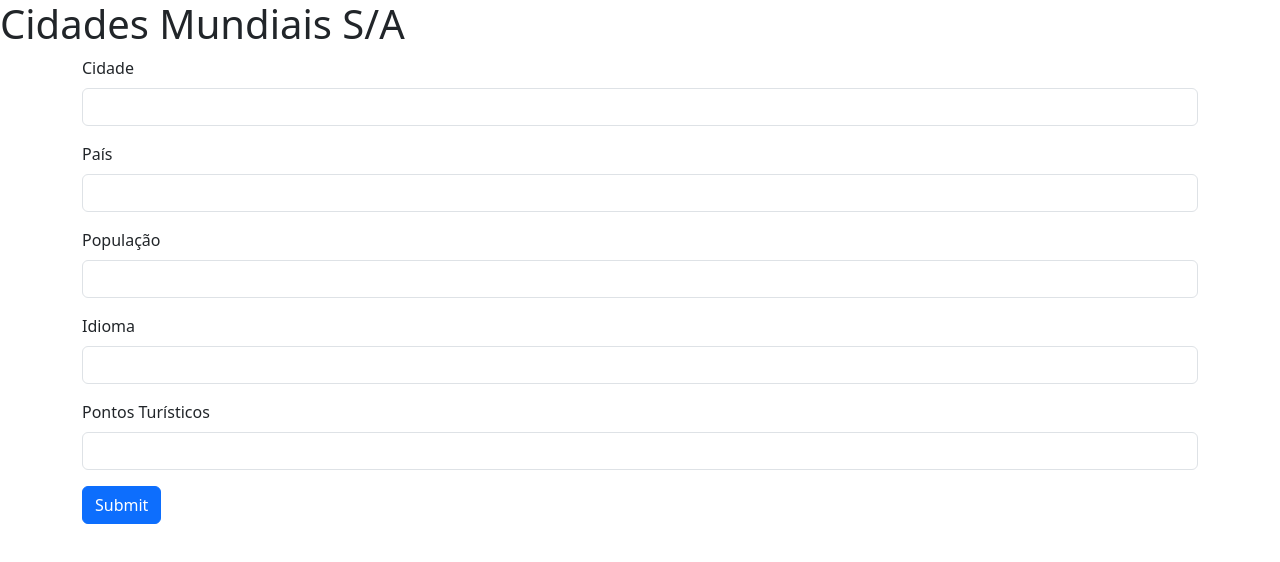
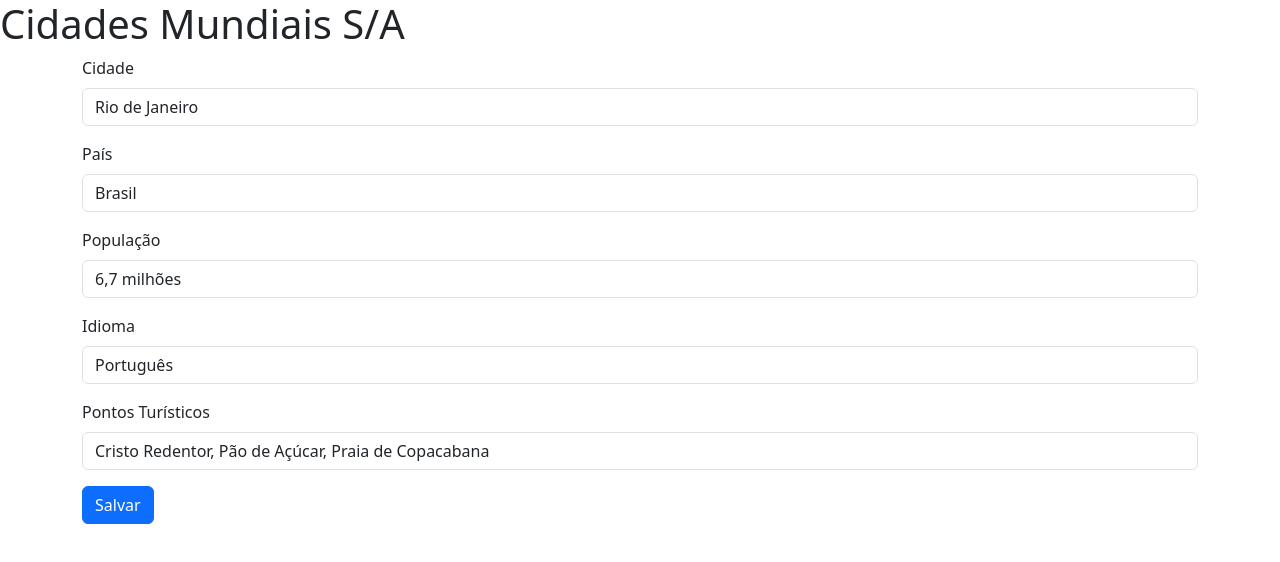
Before and after one commit to ivoosa7/CitiesProject, an Angular app: page /cidade/1 in a window 1280 px wide. Shown: the top 562 px of the page. Built offline with nearby package versions, Linux system fonts and the light colour scheme; data requests are answered from the project's data file.

Commit message:
Information db json in form

```diff
--- a/src/app/form-cidades/form-cidades.component.html
+++ b/src/app/form-cidades/form-cidades.component.html
@@ -1,25 +1,45 @@
 <div class="container">
-  <form>
+  <form [formGroup]="formGroupCidade">
     <div class="mb-3">
-      <label for="exampleInputEmail1" class="form-label">Cidade</label>
-      <input type="email" class="form-control" id="exampleInputEmail1" aria-describedby="emailHelp">
+      <label for="city" class="form-label">Cidade</label>
+      <input  formControlName="city"
+              type="text"
+              class="form-control"
+              id="city"
+              placeholder="Digite o nome da Cidade">
     </div>
     <div class="mb-3">
-      <label for="exampleInputPassword1" class="form-label">País</label>
-      <input type="password" class="form-control" id="exampleInputPassword1">
+      <label for="country" class="form-label">País</label>
+      <input  formControlName="country"
+              type="text"
+              class="form-control"
+              id="country"
+              placeholder="Digite o nome da País">
     </div>
     <div class="mb-3">
-      <label for="exampleInputPassword1" class="form-label">População</label>
-      <input type="password" class="form-control" id="exampleInputPassword1">
+      <label for="population" class="form-label">População</label>
+      <input  formControlName="population"
+              type="text"
+              class="form-control"
+              id="population"
+              placeholder="Digite o total da população nesta cidade">
     </div>
     <div class="mb-3">
-      <label for="exampleInputPassword1" class="form-label">Idioma</label>
-      <input type="password" class="form-control" id="exampleInputPassword1">
+      <label for="language" class="form-label">Idioma</label>
+      <input  formControlName="language"
+              type="text"
+              class="form-control"
+              id="language"
+              placeholder="Digite o idioma nesta cidade">
     </div>
     <div class="mb-3">
-      <label for="exampleInputPassword1" class="form-label">Pontos Turísticos</label>
-      <input type="password" class="form-control" id="exampleInputPassword1">
+      <label for="turism" class="form-label">Pontos Turísticos</label>
+      <input  formControlName="turism"
+              type="text"
+              class="form-control"
+              id="turism"
+              placeholder="Digite o nome da País">
     </div>
-    <button type="submit" class="btn btn-primary">Submit</button>
+    <button type="submit" class="btn btn-primary">Salvar</button>
   </form>
 </div>
--- a/src/app/form-cidades/form-cidades.component.ts
+++ b/src/app/form-cidades/form-cidades.component.ts
@@ -2,6 +2,7 @@ import { ActivatedRoute, Router } from '@angular/router';
 import {  } from './../cidade';
 import { Component, OnInit } from '@angular/core';
 import { CityService } from '../city.service';
+import { FormBuilder, FormGroup } from '@angular/forms';
 
 @Component({
   selector: 'app-form-cidades',
@@ -9,10 +10,23 @@ import { CityService } from '../city.service';
   styleUrl: './form-cidades.component.css'
 })
 export class FormCidadesComponent implements OnInit{
+
+  formGroupCidade: FormGroup;
+
   constructor(private router: Router,
               private activeRouter: ActivatedRoute,
-              private service: CityService
-  ){}
+              private service: CityService,
+              private formBuilder: FormBuilder
+  ){
+    this.formGroupCidade = formBuilder.group({
+      id        : [''],
+      city      : [''],
+      country   : [''],
+      population: [''],
+      language  : [''],
+      turism    : ['']
+    });
+  }
 
   ngOnInit() {
     const id = Number(this.activeRouter.snapshot.paramMap.get("id"));
@@ -21,7 +35,7 @@ export class FormCidadesComponent implements OnInit{
 
   loadId(id:number){
     this.service.getCitiesById(id).subscribe({
-      next: data => alert(data.city)
+      next: data => this.formGroupCidade.setValue(data)
     });
   }
 
```
